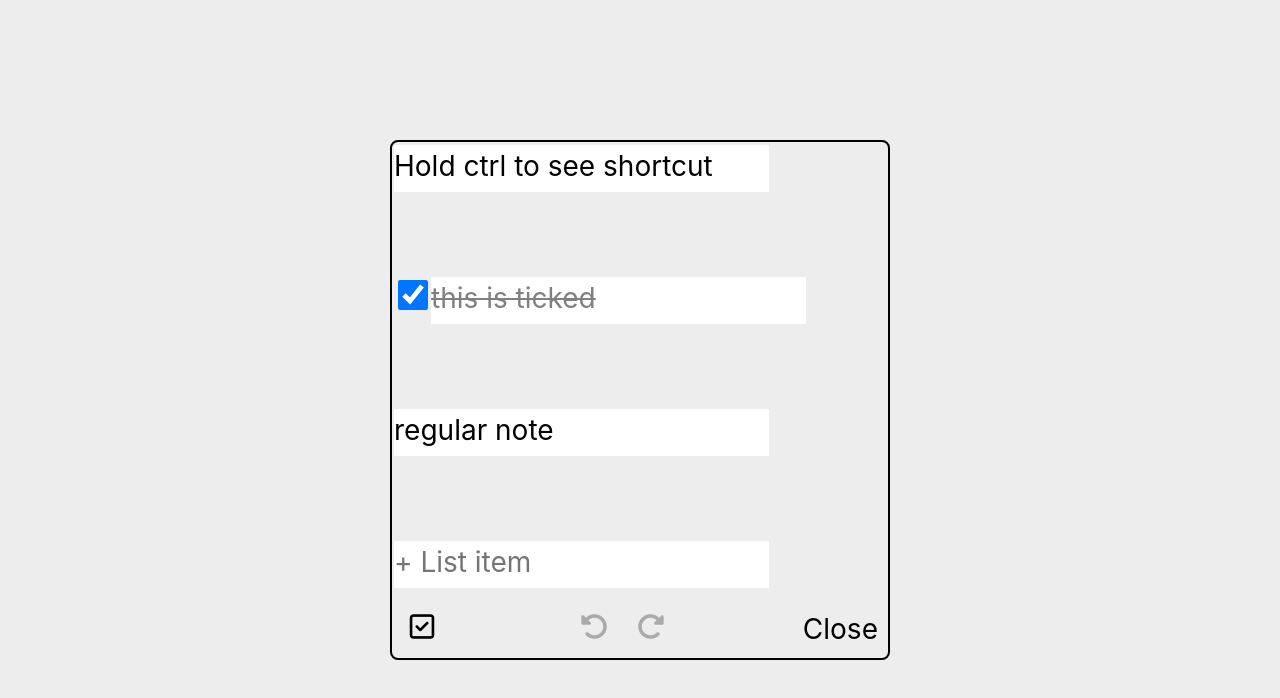
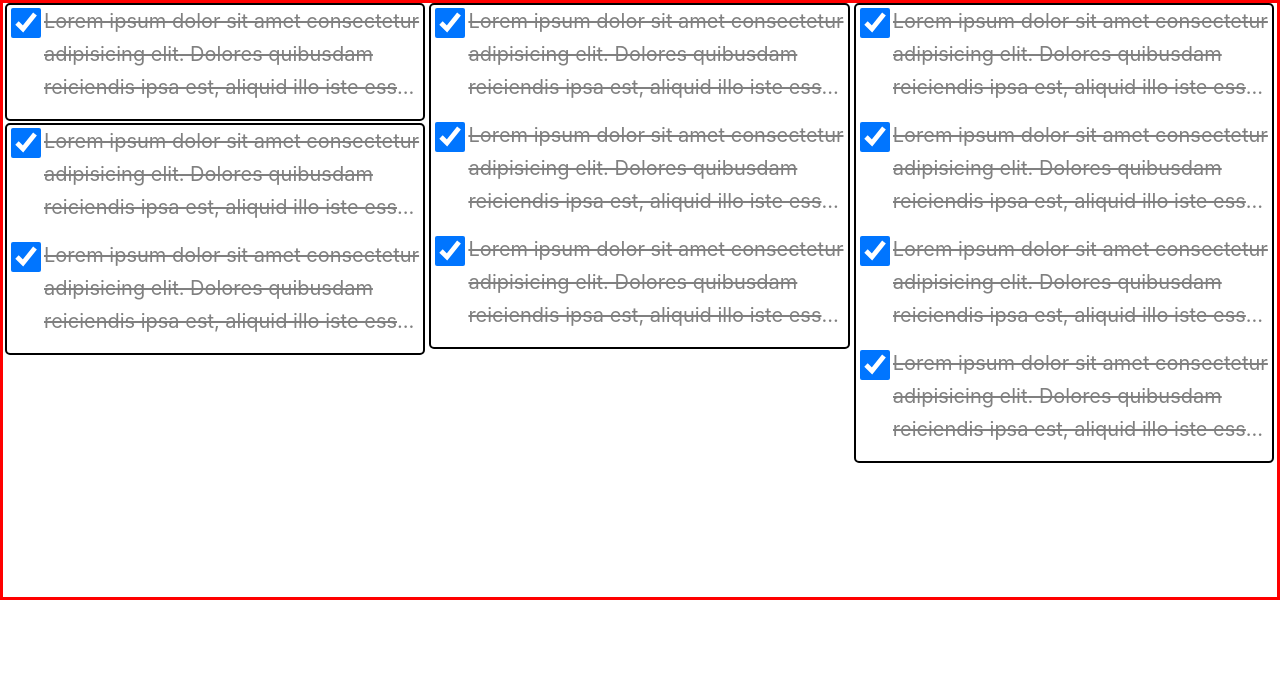
Before and after one commit to AdityaAnuragi/notes-app, a React (Vite) app: page / in a window 1280 px wide. Shown: the top 698 px of the page. Built offline with nearby package versions, Linux system fonts and the light colour scheme.

Commit message:
order ain't working :/

```diff
--- a/src/App.jsx
+++ b/src/App.jsx
@@ -1,28 +1,15 @@
-import { OpenNote } from "./components/OpenNote"
-// import { NoteInHomePage } from "./components/NoteInHomePage"
+import { NoteInHomePage } from "./components/NoteInHomePage"
+import styles from "./App.module.css"
 function App() {
+
   return (
     <>
-      <OpenNote />
-      {/* <div style={{
-        border : "3px solid red" ,
-        width : "100%",
-
-        display : "flex",
-        alignItems : "flex-start",
-        flexFlow : "row wrap",
-        alignContent : "flex-start",
-      }}
-      >
-        <NoteInHomePage />
+      <div className={styles.container} >
         <NoteInHomePage elementsInHomeNote={1} />
+        <NoteInHomePage elementsInHomeNote={2} />
+        <NoteInHomePage elementsInHomeNote={3} />
         <NoteInHomePage elementsInHomeNote={4} />
-        <NoteInHomePage elementsInHomeNote={2} />
-        <NoteInHomePage elementsInHomeNote={2} />
-        <NoteInHomePage elementsInHomeNote={2} />
-        <NoteInHomePage elementsInHomeNote={2} />
-        <NoteInHomePage elementsInHomeNote={2} />
-      </div> */}
+      </div>
     </>
   )
 }
--- /dev/null
+++ b/src/App.module.css
@@ -0,0 +1,10 @@
+.container {
+  border : 3px solid red ;
+  width : 100%;
+  height : 600px;
+
+  display : flex;
+  align-items : flex-start;
+  flex-flow : column wrap;
+  align-content : flex-start;
+}
--- a/src/components/NoteInHomePage.module.css
+++ b/src/components/NoteInHomePage.module.css
@@ -2,6 +2,9 @@
   border: 2px solid black;
   border-radius: 5px;
   min-width: 240px;
-  width: 25%;
+  width: 33%;
+  margin-right: 2px;
+  margin-left: 2px;
+  margin-bottom: 2px;
   /* flex: 1 auto; */
 }
```
